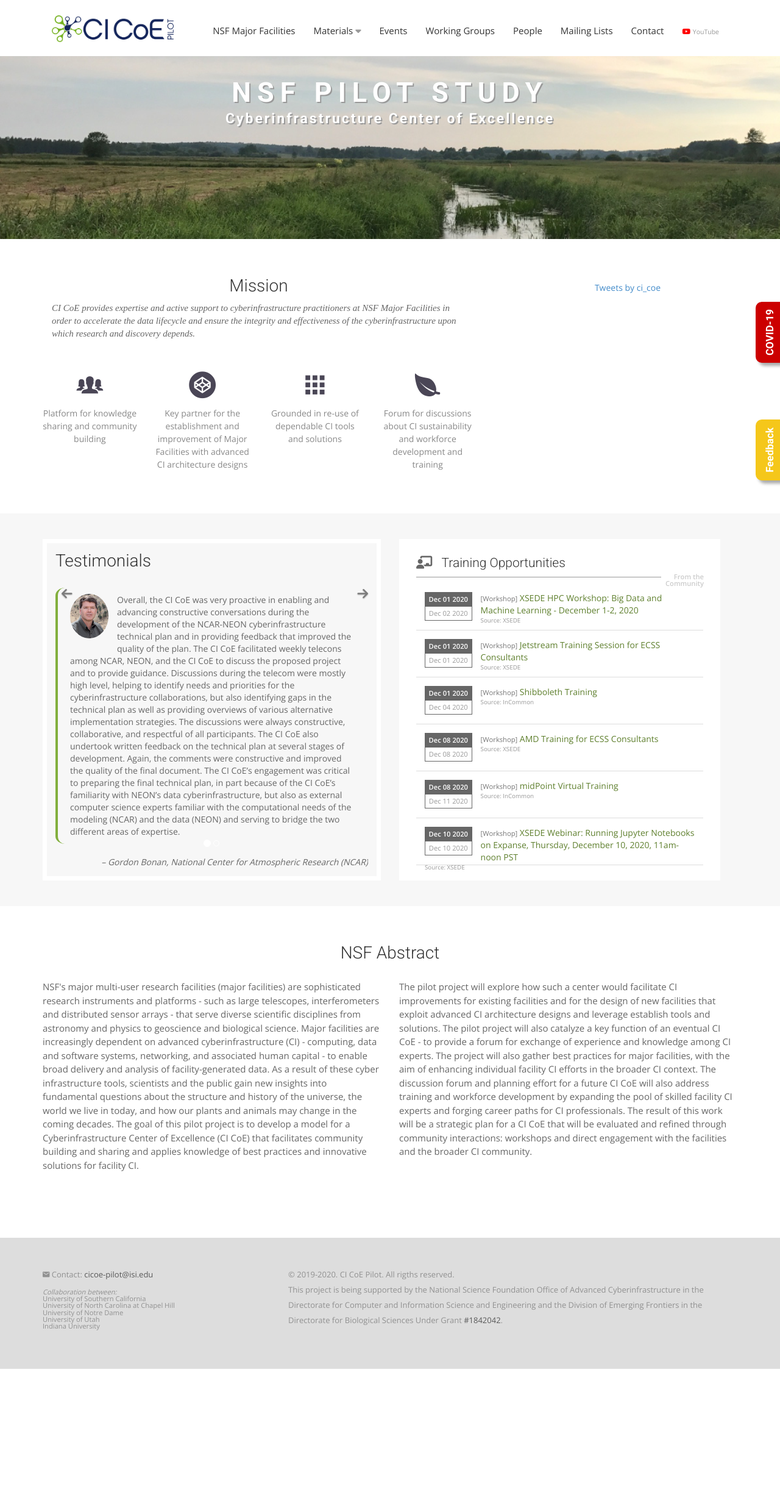
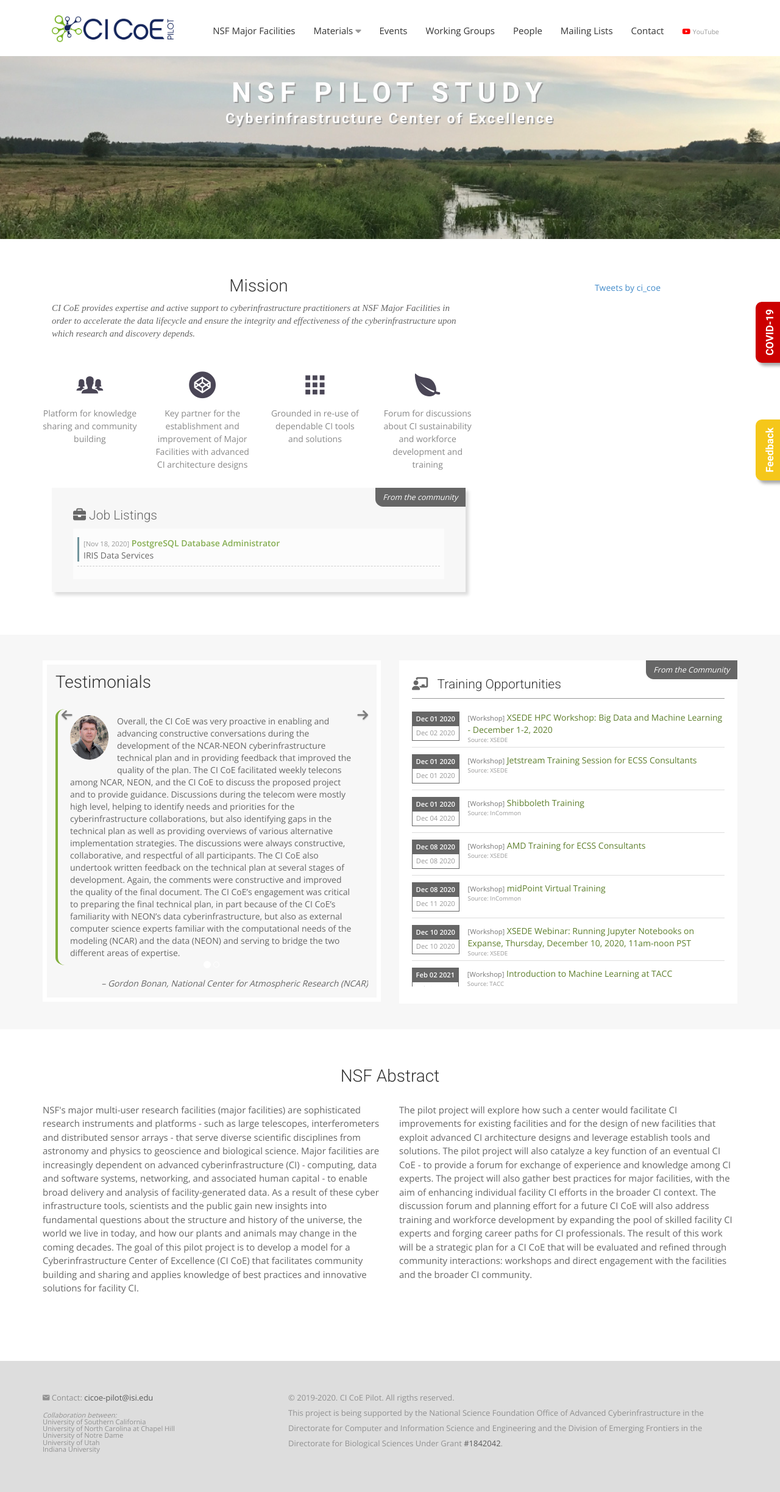
Before and after one commit to cicoe/cicoe.github.io, a Jekyll site: the page built from index.html, in a window 1280 px wide. Shown: the whole page at 61% size. Built offline with Jekyll 4.4.1, drawn with Linux system fonts in a browser that asks for light colours; nearby versions of some CDN libraries; some web fonts are replaced; comment, search, counter and statistics services are not loaded; before the commit the page ends 2245 px from its top, so only the background shows below that.

Commit message:
adding job listings

```diff
--- a/_data/job_listings.yml
+++ b/_data/job_listings.yml
@@ -1,4 +1,5 @@
 - title: 'PostgreSQL Database Administrator'
+  institution: 'IRIS Data Services'
   date: '2020-11-18'
   desc: '
     <h2>IRIS Data Services is looking for a PostgreSQL Database Administrator to join our team.<h2>
--- a/css/style.css
+++ b/css/style.css
@@ -174,12 +174,15 @@
 
 .training {
     background: #fff;
-    margin: 0 2em 0 0;
-    padding: 1em;
-    min-height: 40em;
-    max-height: 40em;
+    padding: 1em 0.5em;
+    border: 1em solid #fff;
+}
+
+.training-block {
+    background: #fff;
+    min-height: 33em;
+    max-height: 33em;
     overflow: scroll;
-    border: 1em solid #fff;
 }
 
 .training h3 {
@@ -195,10 +198,10 @@
 }
 
 .training-item {
-    padding: 1em;
     border-bottom: 1px solid #DDd;
-    min-height: 5.5em;
-    max-height: 5.5em;
+    min-height: 5em;
+    max-height: 5em;
+    padding-top: 0.8em;
 }
 
 .training-item:hover {
@@ -379,10 +382,26 @@
     font-weight: bold;
 }
 
-.job h2 {
-    font-size: 1.2em;
+.job h3 {
+    font-size: 1.5em;
 }
 
 .job {
     color: #666;
 }
+
+.job-list {
+    padding: 0.5em 0em;
+    border-bottom: 1px dashed #ccc;
+    margin-bottom: 1em;
+}
+
+.job-summary {
+    border-left: 3px solid #72959D;
+    padding: 0 0.5em;
+}
+
+.job-summary a {
+    /*color: #2B4363;*/
+    color: #86AE52;
+}
--- a/index.html
+++ b/index.html
@@ -34,7 +34,9 @@
                 <div class="col-sm-12 col-md-12 section-title">
                     <h3>Mission</h3>
                     <p style="text-align: left; line-height: 1.4em">
-                        CI CoE provides expertise and active support to cyberinfrastructure practitioners at NSF Major Facilities in order to accelerate the data lifecycle and ensure the integrity and  effectiveness of the cyberinfrastructure upon which research and discovery depends.
+                        CI CoE provides expertise and active support to cyberinfrastructure practitioners at NSF Major
+                        Facilities in order to accelerate the data lifecycle and ensure the integrity and effectiveness
+                        of the cyberinfrastructure upon which research and discovery depends.
                     </p>
                 </div>
                 <div class="row">
@@ -65,6 +67,29 @@
                         </div>
                     </div>
                 </div>
+
+                <!-- JOB LISTINGS -->
+                <div class="col-sm-12 col-md-12 section-title">
+                    <div class="job" style="text-align: left">
+                        <h3><i class="fas fa-briefcase"></i> Job Listings</h3>
+                        <div class="event-category">From the community</div>
+                        <div style="overflow: auto; max-height: 13em; background-color: #fcfcfc; padding: 0.5em; margin-bottom: 0.5em">
+                            {% if site.data.job_listings.size > 0 %}
+                            {% assign jobs = site.data.job_listings | sort: 'date' | reverse %}
+                            {% for j in jobs %}
+                            <div class="job-list">
+                                <div class="job-summary">
+                                    <span style="color: #999; font-size: 0.8em">[{{ j.date | date: "%b %d, %Y" }}]</span>
+                                    <a href="/jobs"><strong>{{ j.title }}</strong></a><br/>
+                                    {{ j.institution }}
+                                </div>
+                            </div>
+                            {% endfor %}
+                            {% endif %}
+                        </div>
+                    </div>
+                </div>
+
             </div>
 
             <div class="col-md-4 col-sm-12" style="padding-top: 2em">
@@ -176,13 +201,14 @@
             </div>
             <div class="col-md-6 col-sm-12">
                 <div class="training">
+                    <div class="event-category">
+                        From the Community
+                    </div>
                     <div>
                         <h3><i class="fas fa-chalkboard-teacher"></i> Training Opportunities</h3>
                         <div style="position: absolute; top: 4em; right: 5em; background-color: #fff; padding-left: 0.5em">
-                            <p style="text-align: right;color: #ccc; font-weight: bold; font-size: 0.8em; line-height: 1em">
-                                From the<br/>Community</p>
                     </div>
-                    </div>
+                    <div class="training-block">
                         {% assign training_items = site.data.training_opportunities %}
                         {% for n in training_items %}
                         <a href="{{ n.website }}" target="_blank">
@@ -205,6 +231,7 @@
                             </div>
                         </a>
                         {% endfor %}
+                    </div>
                 </div>
             </div>
         </div>
```
Lines whose indentation alone changed are shown as unchanged.
